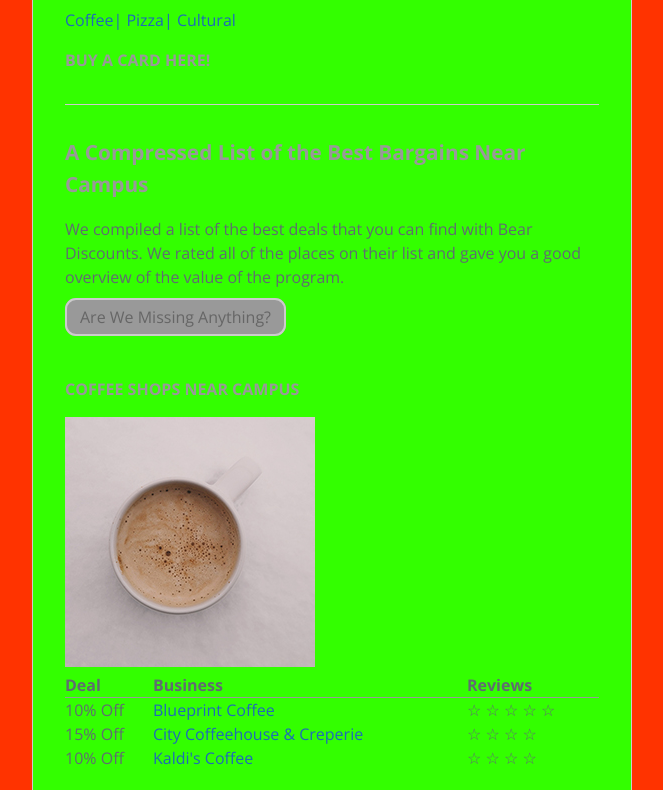
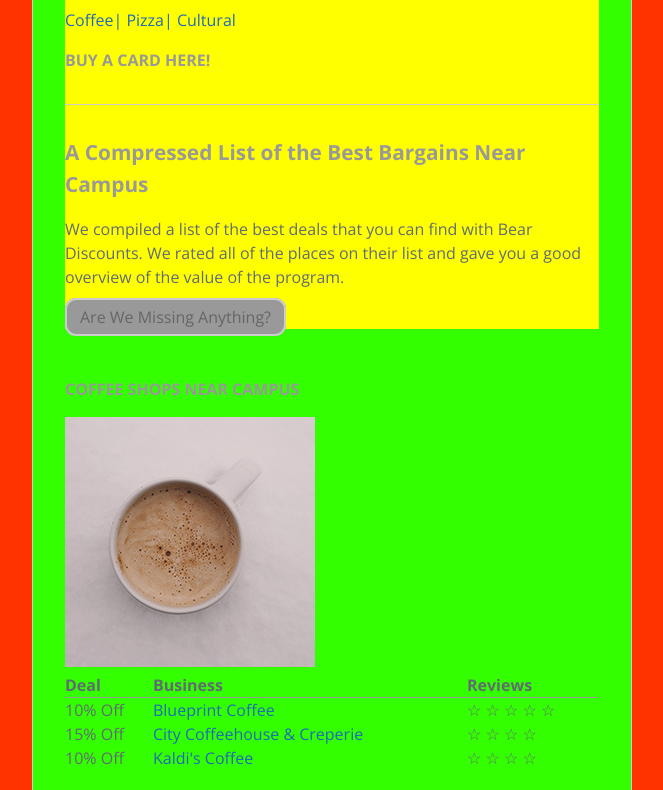
Before and after one commit to jordangonen/css-intro, a plain HTML site: page index.html in a window 1280 px wide. Shown: the part 125-915 px from the top of the page, without its empty margins (308-971 px from the left). Drawn offline with nearby package versions, Linux system fonts and the light colour scheme.

Commit message:
Updated CSS

```diff
--- a/stylesheets/stylesheet.css
+++ b/stylesheets/stylesheet.css
@@ -21,6 +21,10 @@ body {
   padding: 1rem 2rem;
   text-align: left;
   background-color: #3f0;
+}
+
+.container .page-header {
+  background-color: yellow;
 }
 
 section {
```
Also changed, not shown: index.html (line endings or trailing spaces).
